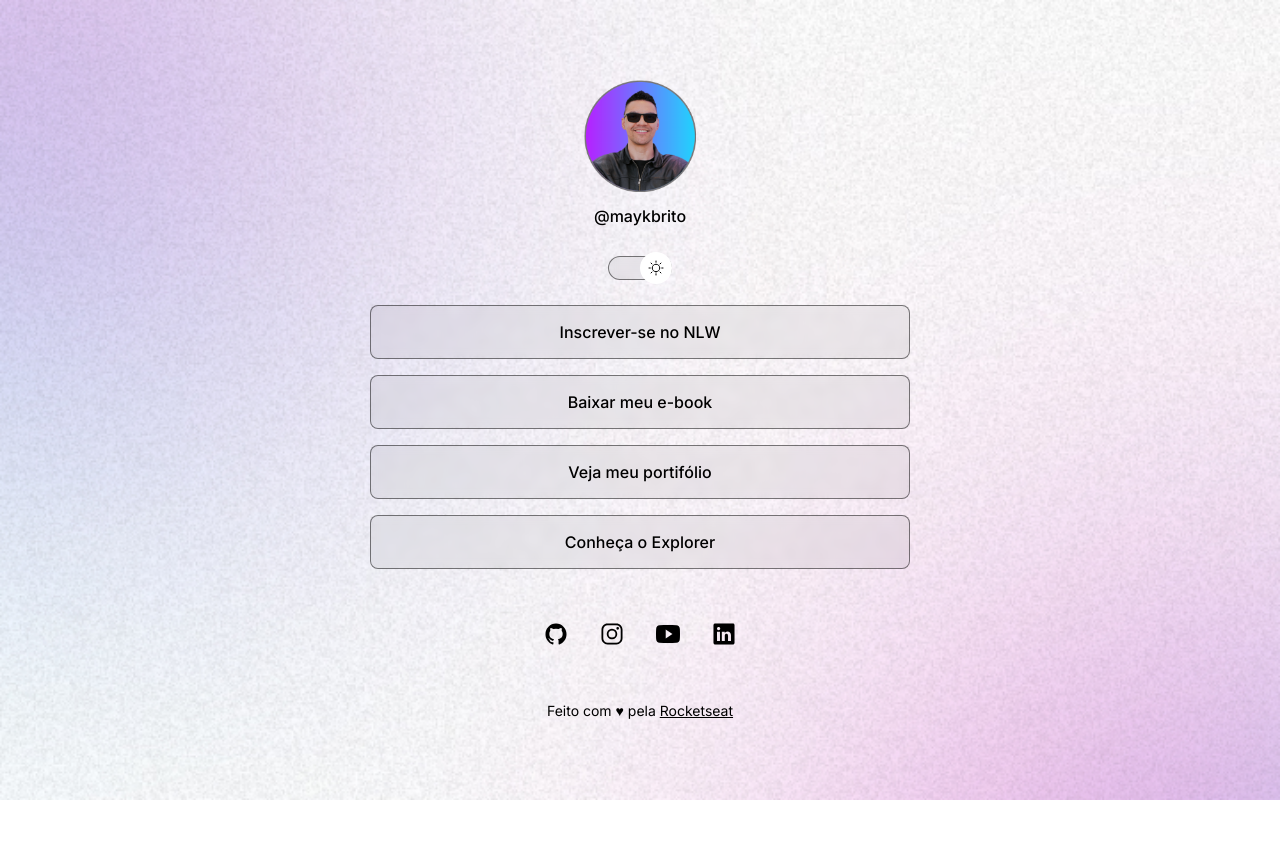
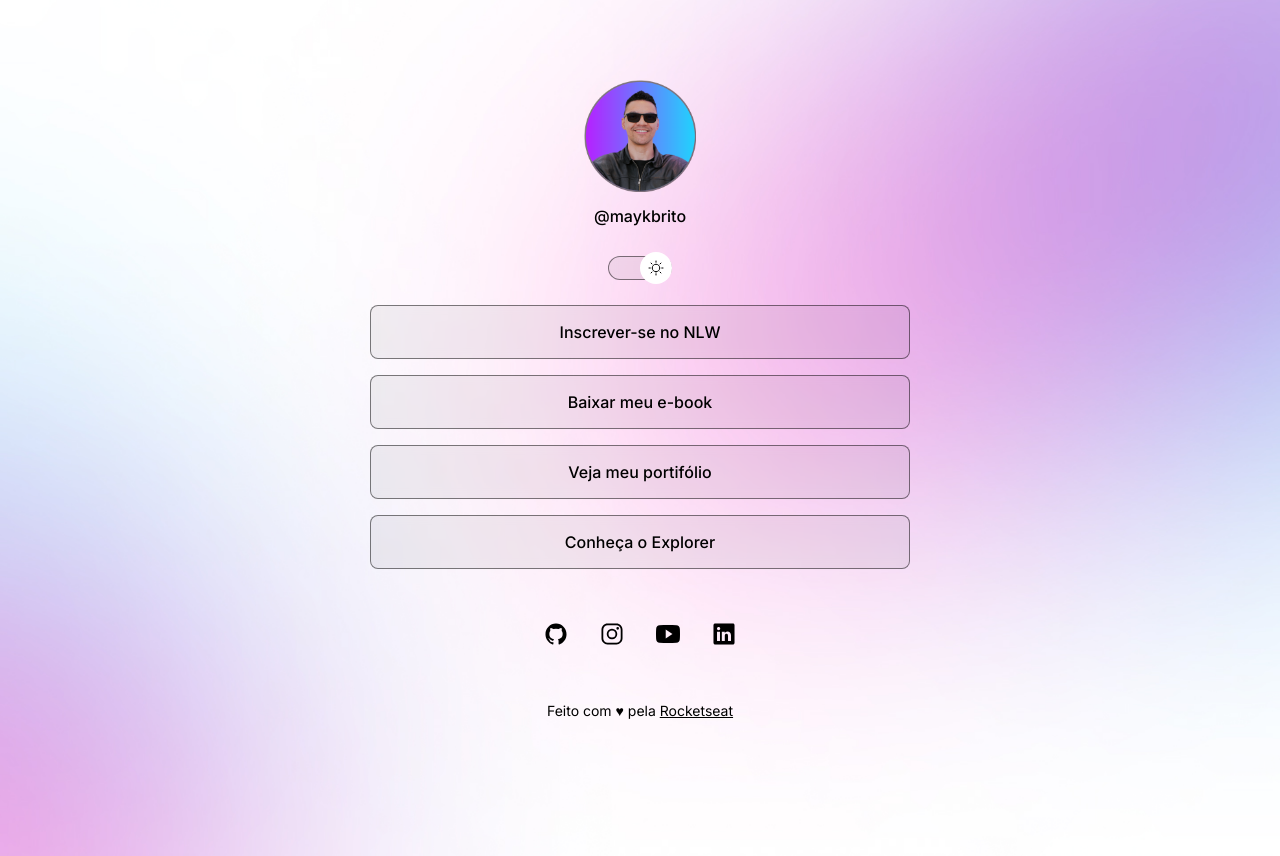
Before and after one commit to Perdk/DevsLinks-Rocketseat, a plain HTML site: page index.html in a window 1280 px wide. Both pictures are taken after a click on the element 640 px from the left and 267 px from the top of the page. Before the commit the page ends 800 px from the top, so only its background shows below. Drawn offline with nearby package versions, Linux system fonts and the light colour scheme.

Commit message:
change background based on media

```diff
--- a/style.css
+++ b/style.css
@@ -34,6 +34,7 @@ body {
 
   /* Atalho, desta forma está mais simpliciado */
   background: var(--bg-url) no-repeat top center/cover;
+  height: 100vh;
 }
 
 body * {
@@ -159,3 +160,14 @@ footer {
   text-align: center;
   font-size: 14px;
 }
+
+/* media queries */
+@media (min-width:700px) {
+  :root {
+    --bg-url: url(./imagens/assets/bg-desktop.jpg);
+  }
+  .light {
+    --bg-url: url(./imagens/assets/bg-desktop-light.jpg);
+  }
+
+}
```
